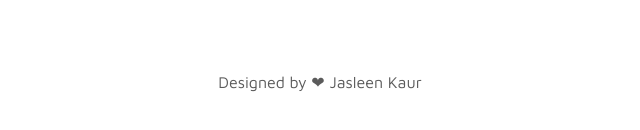
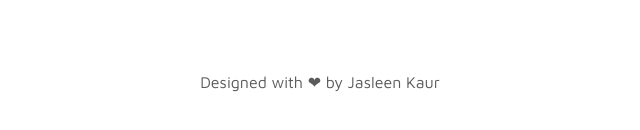
Before and after one commit to Jasleenkaur1998/JasleenKaur, a plain HTML site: page index.html in a window 1280 px wide. Shown: the part 3246-3376 px from the top of the page, 320-960 px from the left. Drawn offline with Linux system fonts and the light colour scheme.

Commit message:
minor changes

```diff
--- a/index.html
+++ b/index.html
@@ -296,7 +296,7 @@
       <div class="row">
 
         <div class="col-lg-12 col-12">
-          <p class="copyright-text text-center">Designed by &#10084; Jasleen Kaur</a></p>
+          <p class="copyright-text text-center">Designed with &#10084; by Jasleen Kaur</a></p>
         </div>
 
       </div>
```
Also changed, not shown: 1 other file.
